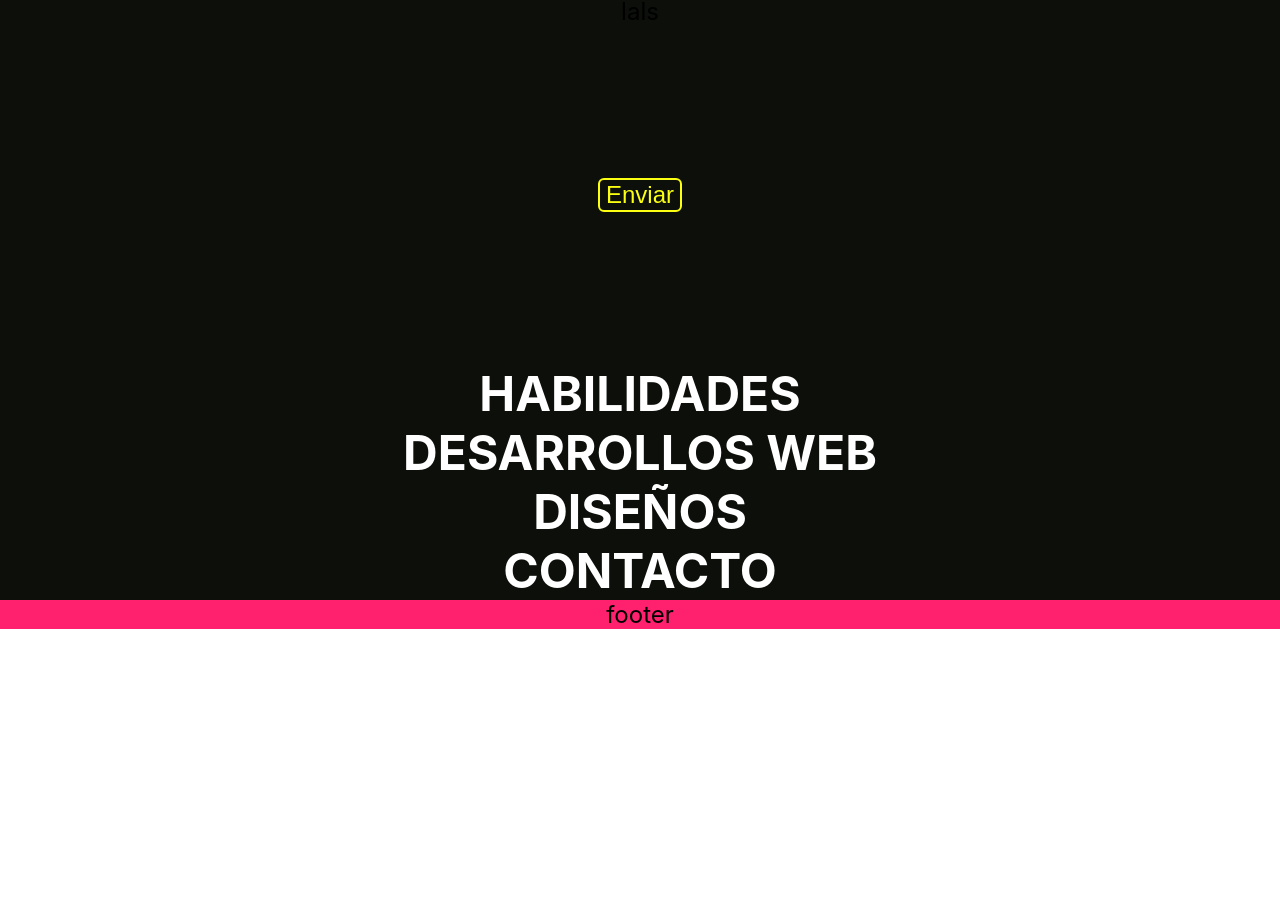
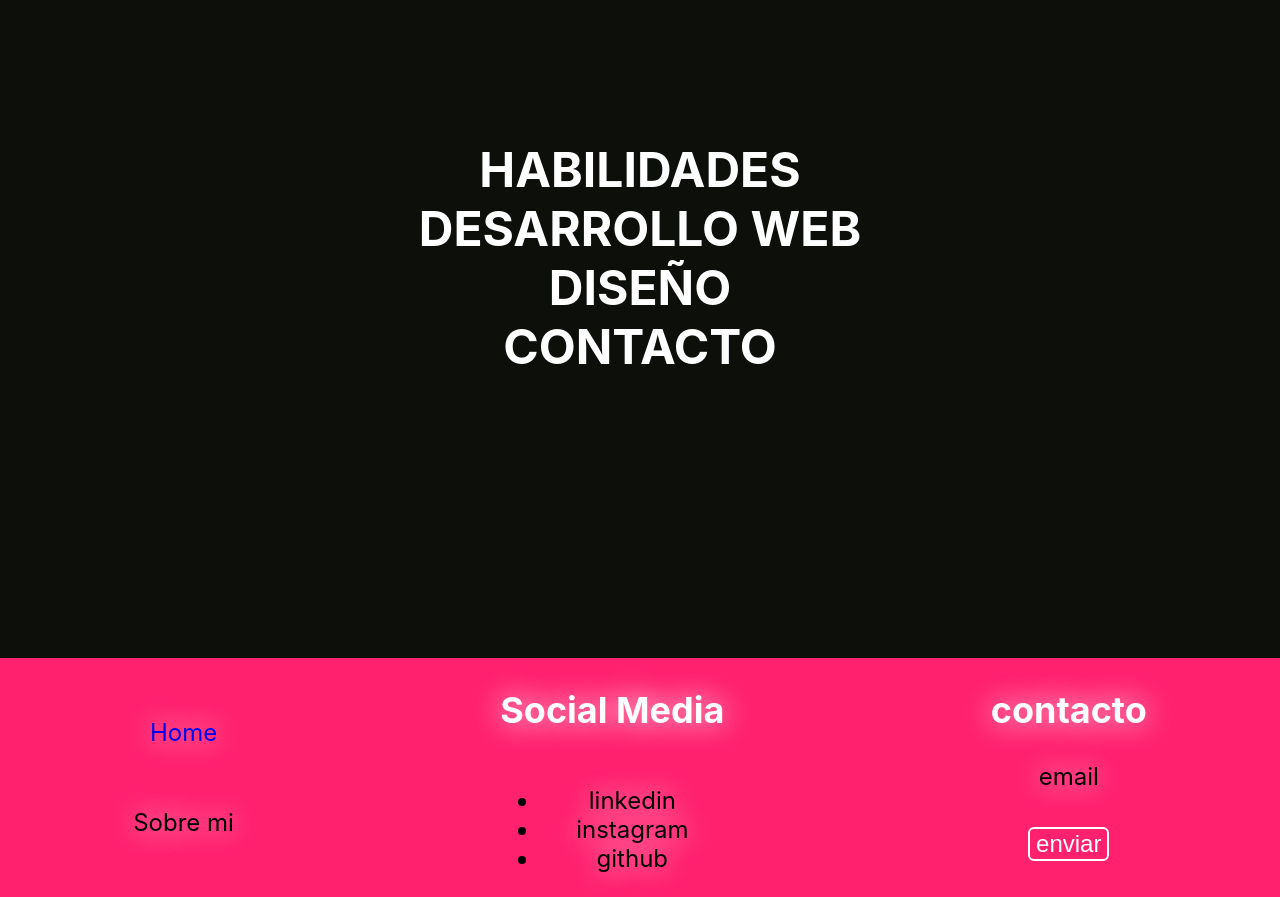
Before and after one commit to PedroCazala/portafolio-pedrito, a React (Create React App) app: page / in a window 1280 px wide. Shown: the part 171-1068 px from the top of the page. Before the commit the page ends 800 px from the top, so only its background shows below. Built offline with nearby package versions, Linux system fonts and the light colour scheme.

Commit message:
se le fue buscando un poco el style y se generaron rutas con react-router-dom

```diff
--- a/package.json
+++ b/package.json
@@ -13,6 +13,7 @@
     "node-sass": "^7.0.3",
     "react": "^18.2.0",
     "react-dom": "^18.2.0",
+    "react-router-dom": "^6.4.1",
     "react-scripts": "5.0.1",
     "typescript": "^4.8.4",
     "web-vitals": "^2.1.4"
--- a/src/App.scss
+++ b/src/App.scss
@@ -10,13 +10,17 @@
   display: flex;
   flex-flow:wrap column;
   font-size: 1.5rem;
+  min-height: 100vh;
   h1{
-    background-color: $color2;
+    background-color: $color4;
     color: $color1;
     border-radius: 0 30px;
     padding:6px 30px;
     margin: 10px auto;
     box-shadow: 0 0 15px $color5;
+  }
+  h2{
+    color: $color4;
   }
 
   p{
@@ -25,4 +29,7 @@
   button{
     font-size: 1.5rem;
   }
+  a{
+    text-decoration: none;
+  }
 }
--- a/src/App.tsx
+++ b/src/App.tsx
@@ -1,21 +1,23 @@
+import { BrowserRouter, Route, Routes} from 'react-router-dom';
 import './App.scss';
-import Button1 from './components/buttons/Button1/Button1';
-import TextButton from './components/buttons/TextButton/TextButton';
 import Footer from './components/footer/Footer';
+import IndexContainer from './components/IndexContainer/IndexContainer';
 
 function App() {
   return (
-    <div className="App">
-      <h1>HOLA</h1>
-      <p>PORTAFOLIO DE PEDRO</p>
-      lals
-      <Button1 text='Enviar'/>
-      <TextButton text='habilidades'/>
-      <TextButton text='desarrollos web'/>
-      <TextButton text='Diseños'/>
-      <TextButton text='contacto'/>
-      <Footer/>
-    </div>
+    <BrowserRouter>
+      <div className="App">
+        hola
+          <Routes>
+            <Route path="/habilidades" element={<h1>Habilidades</h1>}/>
+            <Route path="/desarrolloWeb" element={<h1>Proyectos de desarrollo web</h1>}/>
+            <Route path="/diseño" element={<h1>Diseño</h1>}/>
+            <Route path="/contacto" element={<h1>Contacto</h1>}/>
+            <Route path="/" element={<IndexContainer/>}/>
+          </Routes>
+        <Footer/>
+      </div>
+    </BrowserRouter>
   );
 }
 
--- /dev/null
+++ b/src/components/IndexContainer/IndexContainer.scss
@@ -0,0 +1,6 @@
+.IndexContainer{
+    display: flex;
+    flex-flow:wrap column;
+    min-height: 100vh;
+    justify-content: center;
+}
--- /dev/null
+++ b/src/components/IndexContainer/IndexContainer.tsx
@@ -0,0 +1,22 @@
+import React from 'react'
+import './IndexContainer.scss'
+// import Button1 from '../buttons/Button1/Button1'
+import {Link} from 'react-router-dom'
+import TextButton from '../buttons/TextButton/TextButton'
+
+function IndexContainer() {
+    return (
+            <div className='IndexContainer'>
+                {/* <h1>HOLA</h1>
+                <p>PORTAFOLIO DE PEDRO</p>
+                lals
+                <Button1 text='Enviar'/> */}
+                <Link to="/habilidades"><TextButton text='habilidades'/></Link>
+                <Link to="/desarrolloWeb"><TextButton text='desarrollo web'/></Link>
+                <Link to="/diseño"><TextButton text='Diseño'/></Link>
+                <Link to="/contacto"><TextButton text='contacto'/></Link>
+            </div>
+    )
+}
+
+export default IndexContainer
--- a/src/components/buttons/Button1/Button1.scss
+++ b/src/components/buttons/Button1/Button1.scss
@@ -1,6 +1,6 @@
 @import '../../../variables.scss';
 .button1{
-    background-color: $color1;
+    background-color: transparent;
     color: $color4;
     border:0;
     border-radius: 6px;
--- a/src/components/footer/Footer.scss
+++ b/src/components/footer/Footer.scss
@@ -1,4 +1,14 @@
 @import '../../variables.scss';
 footer{
     background-color: $color3;
+    display: flex;
+    flex-flow: row wrap;
+    margin-top: auto;
+    justify-content: space-around;
+    div{
+        display: flex;
+        flex-flow: column wrap;
+        justify-content: space-evenly;
+        text-shadow: 0 0 30px white;
+    }
 }
--- a/src/components/footer/Footer.tsx
+++ b/src/components/footer/Footer.tsx
@@ -1,9 +1,28 @@
 import React from 'react'
+import { Link } from 'react-router-dom'
+import Button1 from '../buttons/Button1/Button1'
 import './Footer.scss'
 function Footer() {
     return (
         <footer>
-            footer
+            <div>
+                <Link to='/'>Home</Link>
+                Sobre mi
+            </div>
+            <div>
+                <h2>Social Media</h2>
+                <ul>
+                    <li>linkedin</li>
+                    <li>instagram</li>
+                    <li>github</li>
+                </ul>
+            </div>
+            <div>
+                <h2>contacto</h2>
+                email
+                <br />
+                <Button1 text={'enviar'}></Button1>
+            </div>
         </footer>
     )
 }
--- a/src/variables.scss
+++ b/src/variables.scss
@@ -1,5 +1,6 @@
 $color1:#0C0F0A;
-$color4:#FBFF12;
+// $color4:#FBFF12;
 $color3:#FF206E;
 $color2:#41EAD4;
 $color5:#FFFFFF;
+$color4:#FFFFFF;
```
Also changed, not shown: 1 other file (tests, documents, lock files or other folders).
